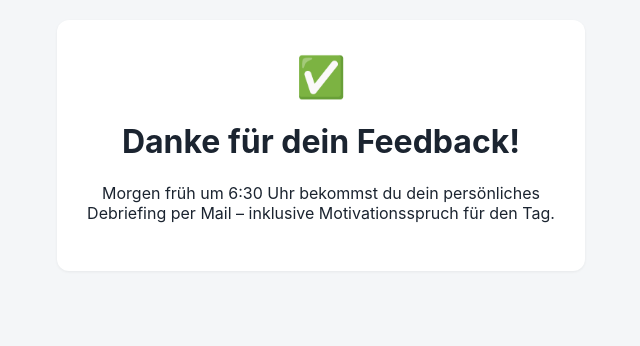
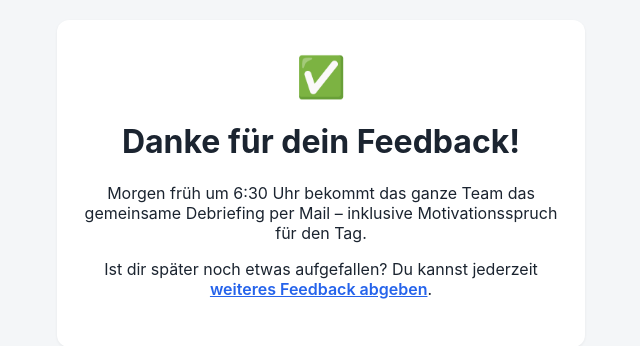
Before and after one commit to cringler-hub/messefeedback, a PHP site: page /danke.php in a window 1280 px wide. Shown: the top 346 px of the page, without its empty margins (319-959 px from the left). Run offline with PHP 8.4, Linux system fonts and the light colour scheme.

Commit message:
Allow multiple feedback submissions per employee per day
Removed the uniq_employee_day constraint that limited each employee
to one submission per day - the form can now be filled out as often
as needed. The team debriefing already aggregates all of a day's
submissions per employee, so no change was needed there. Added a
migration script for the already-provisioned live database.

Co-Authored-By: Claude Sonnet 5 <noreply@anthropic.com>
Claude-Session: https://claude.ai/code/session_01FwUEWStRuqTgPfH6kCFvBg

```diff
--- a/assets/style.css
+++ b/assets/style.css
@@ -165,3 +165,5 @@ textarea { resize: vertical; min-height: 4.5rem; font-family: inherit; }
 }
 
 .thanks .emoji { font-size: 2.5rem; }
+
+.thanks a { color: var(--accent); font-weight: 600; }
--- a/danke.php
+++ b/danke.php
@@ -11,7 +11,8 @@
     <div class="card thanks">
         <div class="emoji">✅</div>
         <h1>Danke für dein Feedback!</h1>
-        <p>Morgen früh um 6:30 Uhr bekommst du dein persönliches Debriefing per Mail – inklusive Motivationsspruch für den Tag.</p>
+        <p>Morgen früh um 6:30 Uhr bekommt das ganze Team das gemeinsame Debriefing per Mail – inklusive Motivationsspruch für den Tag.</p>
+        <p>Ist dir später noch etwas aufgefallen? Du kannst jederzeit <a href="index.php">weiteres Feedback abgeben</a>.</p>
     </div>
 </div>
 </body>
--- /dev/null
+++ b/db/migration_allow_multiple_submissions.sql
@@ -0,0 +1,5 @@
+-- Einmalig in phpMyAdmin ausführen, um die bestehende Datenbank auf
+-- "mehrfaches Feedback pro Tag erlaubt" umzustellen (schema.sql allein
+-- reicht nicht, CREATE TABLE IF NOT EXISTS ändert keine bestehende
+-- Tabelle).
+ALTER TABLE feedback_submissions DROP INDEX uniq_employee_day;
--- a/index.php
+++ b/index.php
@@ -30,9 +30,7 @@ $error = isset($_GET['error']) ? (string) $_GET['error'] : null;
         <p><?= htmlspecialchars($today, ENT_QUOTES) ?> · dauert ca. 1 Minute</p>
     </header>
 
-    <?php if ($error === 'duplicate'): ?>
-        <div class="error-box">Für dich liegt für heute schon ein Feedback vor. Danke, du musst es nicht nochmal ausfüllen!</div>
-    <?php elseif ($error === 'invalid'): ?>
+    <?php if ($error === 'invalid'): ?>
         <div class="error-box">Bitte alle Pflichtfragen beantworten und nochmal absenden.</div>
     <?php endif; ?>
 
--- a/submit.php
+++ b/submit.php
@@ -100,9 +100,6 @@ try {
     $pdo->commit();
 } catch (PDOException $e) {
     $pdo->rollBack();
-    if ($e->getCode() === '23000') {
-        redirect_with_error('duplicate');
-    }
     error_log('Messefeedback submit.php: ' . $e->getMessage());
     http_response_code(500);
     die('Es ist ein Fehler aufgetreten. Bitte versuche es später erneut.');
```
Also changed, not shown: db/schema.sql (+4 -3 lines), README.md.
